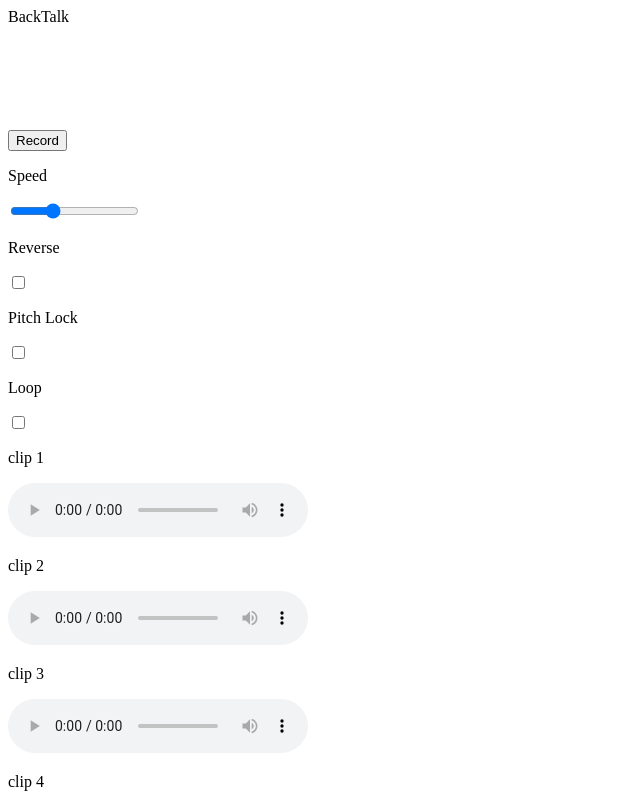
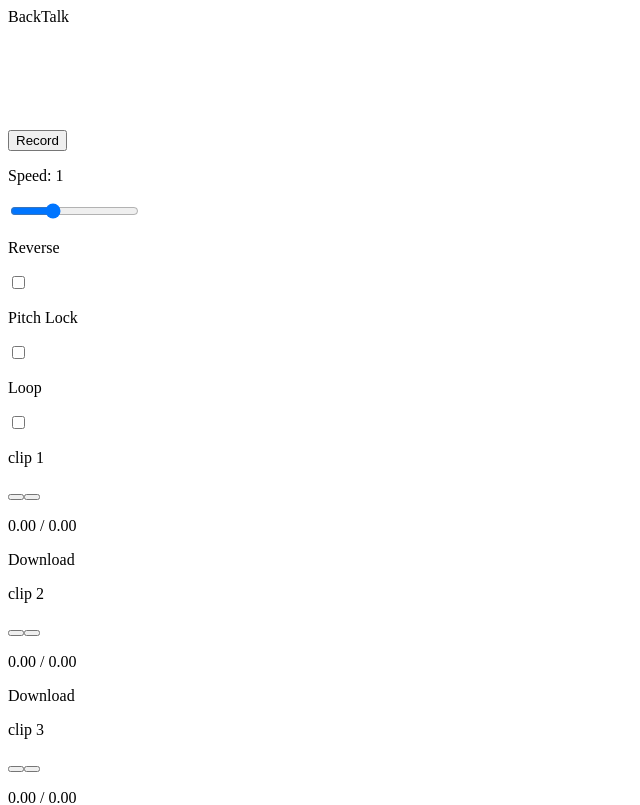
Before and after one commit to jtoneill/BackTalk, a React app: page / in a window 1280 px wide. Shown: the top 805 px of the page, without its empty margins (0-640 px from the left). Built offline with nearby package versions, Linux system fonts and the light colour scheme; no server answers; the HTML template or start-up script is replaced by a standard one.

Commit message:
Created custom play/pause and stop buttons, added playback timer and a download button. Fixed some bugs. Play button now works on first click. Adjusting the speed works properly now. clicking reverse sets 'playing' to false in case the clip is playing.

```diff
--- a/client/src/components/App.jsx
+++ b/client/src/components/App.jsx
@@ -2,17 +2,19 @@ import React, { useState, useEffect, useRef } from 'react';
 import Visualizer from './Visualizer.jsx';
 import Controls from './Controls.jsx';
 import SoundClips from './SoundClips.jsx';
-import reverseBlob from '../utils/reverse.js';
+import processAudio from '../utils/processAudio.js';
+import convert from '../utils/convert.js';
 
 function App() {
 
   const [burn, setBurn] = useState(false);
+  const [toggle, setToggle] = useState(false);
   const [permission, setPermission] = useState(false);
   const [recording, setRecording] = useState(false);
   const [selected, setSelected] = useState(0);
 
   const [preservePitch, setPreservePitch] = useState(true);
-  const [playbackSpeed, setPlaybackSpeed] = useState(1);
+  const [playbackSpeed, setPlaybackSpeed] = useState(0.6);
   const [reverse, setReverse] = useState(false);
   const [loop, setLoop] = useState(false);
 
@@ -20,6 +22,7 @@ function App() {
   const mediaRecorder = useRef();
   const soundClips = useRef();
   const clips = useRef([]);
+  // const playbackSpeed = useRef(clips.current[selected]?.speed || 1);
 
   if(clips.current.length === 0) {
     for(let i = 0; i < 4; i += 1) {
@@ -48,19 +51,16 @@ function App() {
     setRecording(true);
     chunks.current = [];
     mediaRecorder.current.start(1000);
-    console.log(mediaRecorder.current.state);
-    console.log("recorder started");
+    console.log('recorder state:', mediaRecorder.current.state);
   }
 
   const stopRec = function() {
     setRecording(false);
     mediaRecorder.current.stop();
-    console.log(mediaRecorder.current.state);
-    console.log("recorder stopped");
+    console.log('recorder state:', mediaRecorder.current.state);
   }
 
   if (navigator.mediaDevices.getUserMedia) {
-    console.log('getUserMedia supported.');
 
     const constraints = { audio: true };
 
@@ -73,33 +73,22 @@ function App() {
       mediaRecorder.current.ondataavailable = function(e) {
         chunks.current.push(e.data);
         console.log('chunk: ', e.data, 'chunks: ', chunks.current);
-      }
+      };
 
       mediaRecorder.current.onstop = function() {
-        console.log("data available after MediaRecorder.stop() called.");
 
         const clipName = `clip ${selected}`;
 
-        const blob = new Blob([...chunks.current], { 'type' : 'audio/wav' });
-        console.log('blob:', blob);
+        const chunksBlob = new Blob([...chunks.current], { 'type' : 'audio/wav' });
+        console.log('blob:', chunksBlob);
 
-        const audioURL = window.URL.createObjectURL(blob);
-        console.log('audioURL:', audioURL);
+        processAudio(chunksBlob, clips, selected); // Saves the reversed recording in clips
 
-        if(clips.current[selected.forwardSrc !== undefined]) {
-          clips.current[selected].forwardSrc.revokeObjectURL();
-          clips.current[selected].reversedSrc.revokeObjectURL();
-        }
+        setTimeout(() => {
+          setBurn(!burn);
+        }, 50);
 
-        clips.current[selected].forwardSrc = audioURL; // Saves the recording in clips
-        reverseBlob(blob, clips, selected); // Saves the reversed recording in clips
-
-        console.log("audio saved to clips: ", clips.current);
-
-        setBurn(!burn);
-        // setReverse(!reverse);
-
-      }
+      };
     }
 
     let onError = function(err) {
@@ -107,7 +96,6 @@ function App() {
     }
 
     if(mediaRecorder.current === undefined || mediaRecorder.current.state === 'inactive') {
-
       navigator.mediaDevices.getUserMedia(constraints).then(onSuccess, onError);
     }
 
@@ -139,17 +127,19 @@ function App() {
           setLoop={setLoop}
           preservePitch={preservePitch}
           setPreservePitch={setPreservePitch}
+          burn={burn}
+          setBurn={setBurn}
         />
 
         <SoundClips
           clips={clips}
           selected={selected}
           setSelected={setSelected}
-          burn={burn}
           playbackSpeed={playbackSpeed}
           reverse={reverse}
           loop={loop}
           preservePitch={preservePitch}
+          burn={burn}
         />
 
       </div>
--- a/client/src/components/Clip.jsx
+++ b/client/src/components/Clip.jsx
@@ -1,29 +1,26 @@
 import React, { useState, useEffect, useRef } from 'react';
 
-function Clip({ soundClip, idx, selected, setSelected, clips, playbackSpeed, reverse, loop, preservePitch }) {
-
+function Clip({ soundClip, idx, selected, setSelected, clips, playbackSpeed, reverse, loop, preservePitch, burn }) {
+  const [playing, setPlaying] = useState(false);
+  const [playTime, setPlayTime] = useState(0);
+  const [duration, setDuration] = useState(0);
 
   const audioElement = useRef();
 
-
-  useEffect(() => { // updates the audio elements playbackRate
+  useEffect(() => { // sets the audio element playback rate
     audioElement.current.playbackRate = clips.current[idx].speed;
-    console.log('playback speed set!!!!!!');
   }, [playbackSpeed]);
 
   useEffect(() => { // sets the speed to 1 on load
     audioElement.current.preservesPitch = clips.current[idx].pitchLock;
-    console.log('pitchLock toggled!!!!!!!!!');
   }, [preservePitch]);
 
   useEffect(() => {
     audioElement.current.loop = clips.current[idx].loop;
-    console.log('loop toggled!!!!!!!!!!!');
   }, [loop]);
 
   useEffect(() => {
-    audioElement.current.playbackRate = clips.current[idx].speed;
-    console.log('reverse toggled');
+    setPlaying(false);
   }, [reverse]);
 
   return (
@@ -34,11 +31,59 @@ function Clip({ soundClip, idx, selected, setSelected, clips, playbackSpeed, rev
       }}
     >
       <p className="clipLabel">{`clip ${idx + 1}`}</p>
+
+      <button
+        className={!playing ? "clipButton clipPlay" : "clipButton clipPause"}
+        onClick={(e) => {
+          e.stopPropagation();
+          console.log('play button pressed on clip', idx + 1, 'playing was: ', playing);
+          if(playing) {
+            audioElement.current.pause();
+          } else {
+            // audioElement.current.load();
+            audioElement.current.playbackRate = clips.current[idx].speed;
+            audioElement.current.play();
+          }
+          console.log('speed---->', clips.current[selected].speed, '=', playbackSpeed);
+          setPlaying(!playing);
+        }}
+      ></button>
+
+      <button
+        className="clipButton clipStop"
+        onClick={(e) => {
+          e.stopPropagation();
+          console.log('stop button pressed on clip', idx + 1, 'playing: ', playing);
+          audioElement.current.pause();
+          audioElement.current.currentTime = 0;
+          setPlaying(false);
+        }}
+      ></button>
+
+      <p>{`${playTime.toFixed(2)} / ${duration.toFixed(2)}`}</p>
+
+      <a
+        href={clips.current[idx].reversed ? soundClip.reversedSrc : soundClip.forwardSrc}
+        download="clip"
+      >Download</a>
+
       <audio
         className="audioPlayer"
-        controls
         src={clips.current[idx].reversed ? soundClip.reversedSrc : soundClip.forwardSrc}
+        preload='auto'
         ref={audioElement}
+        onPause={() => {setPlaying(false)}}
+        onEnded={() => {
+          setPlaying(false);
+          audioElement.current.currentTime = 0;
+          console.log('audio end reached');
+        }}
+        onLoadedMetadata={() => {
+          setDuration(audioElement.current.duration);
+        }}
+        onTimeUpdate={() => {
+          setPlayTime(audioElement.current.currentTime);
+        }}
       />
     </div>
   );
--- a/client/src/components/Controls.jsx
+++ b/client/src/components/Controls.jsx
@@ -13,14 +13,16 @@ function Controls({
   loop,
   setLoop,
   preservePitch,
-  setPreservePitch
+  setPreservePitch,
+  burn,
+  setBurn
 }) {
   const slider = useRef();
   const pitch = useRef();
   const reverseCheckbox = useRef();
   const loopCheckbox = useRef();
 
-  useEffect(() => { // sets the settings to the stored settings when switching between forward and reversed
+  useEffect(() => { // sets the settings to the stored settings when switching between forward and reversed or clips
     slider.current.value = clips.current[selected].speed;
     pitch.current.checked = clips.current[selected].pitchLock;
     reverseCheckbox.current.checked = clips.current[selected].reversed;
@@ -33,30 +35,29 @@ function Controls({
     setPreservePitch(clips.current[selected].pitchLock);
     setReverse(clips.current[selected].reversed);
     setLoop(clips.current[selected].loop);
-    console.log('settings applied to clip', selected + 1);
+    console.log('settings applied to clip', selected + 1, 'playbackspeed: ', playbackSpeed, '=', clips.current[selected].speed);
   };
-
-  // useEffect(() => {
-
-  // }, [selected])
 
   useEffect(() => {
     slider.current.value = clips.current[selected].speed;
-    // applySettings();
   }, []);
 
   return (
-    <div className={recording ? "main-controls recording" : "main-controls"} >
+    <div className="main-controls" >
 
       <div className="controlDivider">
         <button
-          id={recording ? "stopButton" : "recordButton"}
+          id={recording ? "recordStopButton" : "recordStartButton"}
           onClick={(e) => { // record button
             e.preventDefault();
             if(recording) {
               stopRec();
-              // setReverse(!reverse);
-              applySettings();
+              clips.current[selected].reversed = false;
+
+              setTimeout(() => {
+                applySettings();
+              }, 50);
+
             } else {
               record();
             }
@@ -65,19 +66,25 @@ function Controls({
       </div>
 
       <div className="controlDivider">
-        <p className="label">Speed</p>
+        <p className="label">{`Speed: ${clips.current[selected].speed}`}</p>
         <input
           className="speedSlider"
           type="range"
           min="0.1"
           max="3"
-          step="0.1"
+          step="0.01"
           ref={slider}
+          // onClick={(e) => { // sets playback speed
+          //   slider.current.value = e.target.value;
+          //   clips.current[selected].speed = e.target.value;
+          //   setPlaybackSpeed(clips.current[selected].speed);
+          //   console.log('slider value clicked to:', e.target.value);
+          // }}
           onChange={(e) => { // sets playback speed
             slider.current.value = e.target.value;
             clips.current[selected].speed = e.target.value;
-            setPlaybackSpeed(e.target.value);
-            console.log('slider value changed');
+            setPlaybackSpeed(clips.current[selected].speed);
+            console.log('slider value changed to:', e.target.value);
           }}
         />
       </div>
@@ -121,11 +128,10 @@ function Controls({
             }}
           />
         </div>
+
       </div>
-
     </div>
   );
-
 }
 
 export default Controls;
--- a/client/src/components/SoundClips.jsx
+++ b/client/src/components/SoundClips.jsx
@@ -1,11 +1,7 @@
 import React, { useState, useEffect } from 'react';
 import Clip from './Clip.jsx';
 
-function SoundClips({ clips, selected, setSelected, burn, playbackSpeed, reverse, loop, preservePitch }) {
-
-  useEffect(() => {
-    console.log('update clips');
-  }, [burn]);
+function SoundClips({ clips, selected, setSelected, playbackSpeed, reverse, loop, preservePitch, burn }) {
 
   return (
     <div id="sound-clips" >
@@ -22,6 +18,7 @@ function SoundClips({ clips, selected, setSelected, burn, playbackSpeed, reverse
             reverse={reverse}
             loop={loop}
             preservePitch={preservePitch}
+            burn={burn}
           />
         )
       })}
--- /dev/null
+++ b/client/src/utils/processAudio.js
@@ -0,0 +1,60 @@
+const convert = require('./convert.js');
+
+const processAudio = async function(blob, clips, selected) {
+  const audioContext1 = new (window.AudioContext || window.webkitAudioContext)();
+  const audioContext2 = new (window.AudioContext || window.webkitAudioContext)();
+
+
+  const arrBuffer = await blob.arrayBuffer();
+
+  audioContext1.decodeAudioData(arrBuffer, async (audioBuffer1) => {
+    const forwardBuffer = audioContext1.createBuffer(
+      audioBuffer1.numberOfChannels,
+      audioBuffer1.length,
+      audioBuffer1.sampleRate
+    );
+
+    for(let channel = 0; channel < audioBuffer1.numberOfChannels; channel += 1) {
+      const inputData = audioBuffer1.getChannelData(channel);
+      const outputData = forwardBuffer.getChannelData(channel);
+
+      for(let i = 0; i < audioBuffer1.length; i += 1) {
+        outputData[i] = inputData[i];
+      }
+    }
+
+    const forwardWav = convert.buffToWav(forwardBuffer);
+    const forwardBlob = new Blob([forwardWav], { 'type' : 'audio/wav' });
+    const forwardURL = window.URL.createObjectURL(forwardBlob);
+    clips.current[selected].forwardSrc = forwardURL;
+    console.log('forward source set in clips object');
+  });
+
+
+  const arrBuffer2 = await blob.arrayBuffer();
+
+  audioContext2.decodeAudioData(arrBuffer2, async (audioBuffer2) => {
+    const reversedBuffer = audioContext2.createBuffer(
+      audioBuffer2.numberOfChannels,
+      audioBuffer2.length,
+      audioBuffer2.sampleRate
+    );
+
+    for(let channel = 0; channel < audioBuffer2.numberOfChannels; channel += 1) {
+      const inputData = audioBuffer2.getChannelData(channel);
+      const outputData = reversedBuffer.getChannelData(channel);
+
+      for(let i = 0; i < audioBuffer2.length; i += 1) {
+        outputData[i] = inputData[audioBuffer2.length - 1 - i];
+      }
+    }
+
+    const reversedWav = convert.buffToWav(reversedBuffer);
+    const reversedBlob = new Blob([reversedWav], { 'type' : 'audio/wav' });
+    const reversedURL = window.URL.createObjectURL(reversedBlob);
+    clips.current[selected].reversedSrc = reversedURL;
+    console.log('reversed source set in clips object');
+  });
+};
+
+export default processAudio;
--- a/client/src/utils/reverse.js
+++ /dev/null
@@ -1,36 +0,0 @@
-const convert = require('./convert.js');
-
-const reverse = async function(blob, clips, selected) {
-  const audioContext = new (window.AudioContext || window.webkitAudioContext)();
-
-  const arrBuffer = await blob.arrayBuffer();
-  console.log('dis', arrBuffer);
-
-  audioContext.decodeAudioData(arrBuffer, async (audioBuffer) => {
-    const reversedBuffer = audioContext.createBuffer(
-      audioBuffer.numberOfChannels,
-      audioBuffer.length,
-      audioBuffer.sampleRate
-    );
-
-    for(let channel = 0; channel < audioBuffer.numberOfChannels; channel += 1) {
-      const inputData = audioBuffer.getChannelData(channel);
-      const outputData = reversedBuffer.getChannelData(channel);
-
-      for(let i = 0; i < audioBuffer.length; i += 1) {
-        outputData[i] = inputData[audioBuffer.length - 1 - i];
-      }
-
-    }
-    const reversedWav = convert.buffToWav(reversedBuffer);
-    const reversedBlob = new Blob([reversedWav], { 'type' : 'audio/wav' });
-    console.log('reversedBlob', reversedBlob);
-
-    const reversedURL = window.URL.createObjectURL(reversedBlob);
-    console.log('end', reversedURL);
-
-    clips.current[selected].reversedSrc = reversedURL;
-  });
-};
-
-export default reverse;
```
Also changed, not shown: client/src/components/Visualizer.jsx (+2 -9 lines), 4 other files (tests, documents, lock files or other folders).
